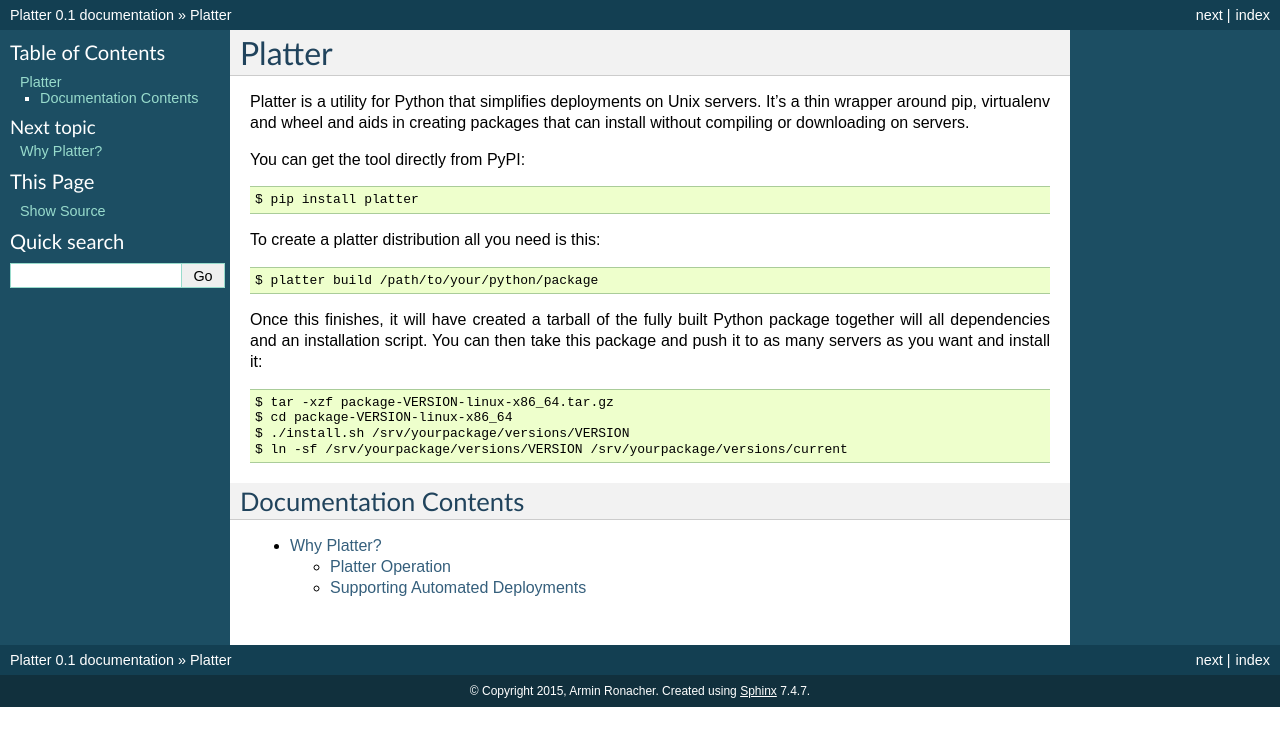
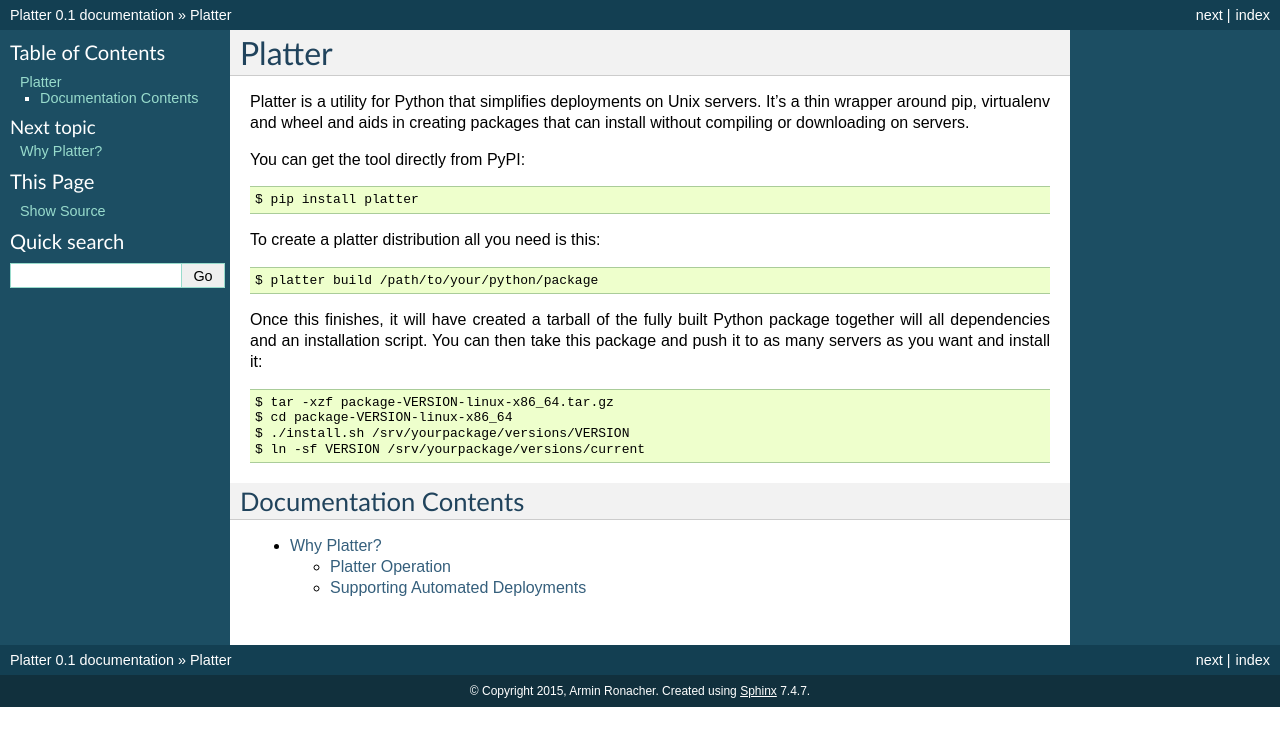
Before and after one commit to mitsuhiko/platter, a Sphinx documentation site: the page built from docs/index.rst, in a window 1280 px wide. Shown: the top 746 px of the page. Built offline with Sphinx 7.4.7, drawn with Linux system fonts in a browser that asks for light colours.

Commit message:
Corrected symlink usage in docs.

```diff
--- a/docs/index.rst
+++ b/docs/index.rst
@@ -22,7 +22,7 @@
     $ tar -xzf package-VERSION-linux-x86_64.tar.gz
     $ cd package-VERSION-linux-x86_64
     $ ./install.sh /srv/yourpackage/versions/VERSION
-    $ ln -sf /srv/yourpackage/versions/VERSION /srv/yourpackage/versions/current
+    $ ln -sf VERSION /srv/yourpackage/versions/current
 
 Documentation Contents
 ----------------------
```
